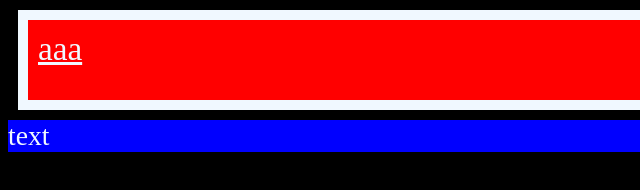
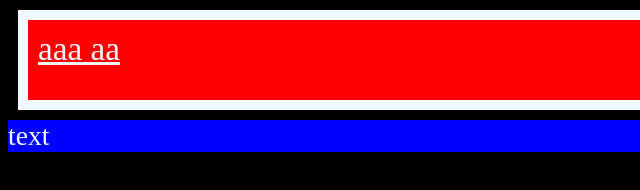
Before and after one commit to neto2022/git_test, a plain HTML site: page index.html in a window 1280 px wide. Shown: the full height of the page, 0-640 px from the left. Drawn offline with Linux system fonts and the light colour scheme.

```diff
--- a/index.html
+++ b/index.html
@@ -7,7 +7,7 @@
         <link href="css/style.css" rel="stylesheet">
     </head>
     <body>
-        <div class="box-one"><a href="">aaa</a></div>
+        <div class="box-one"><a href="">aaa</a><a href=""> aa</a></div>
         <div class="box-two">text</div>
     </body>
 </html>
```
